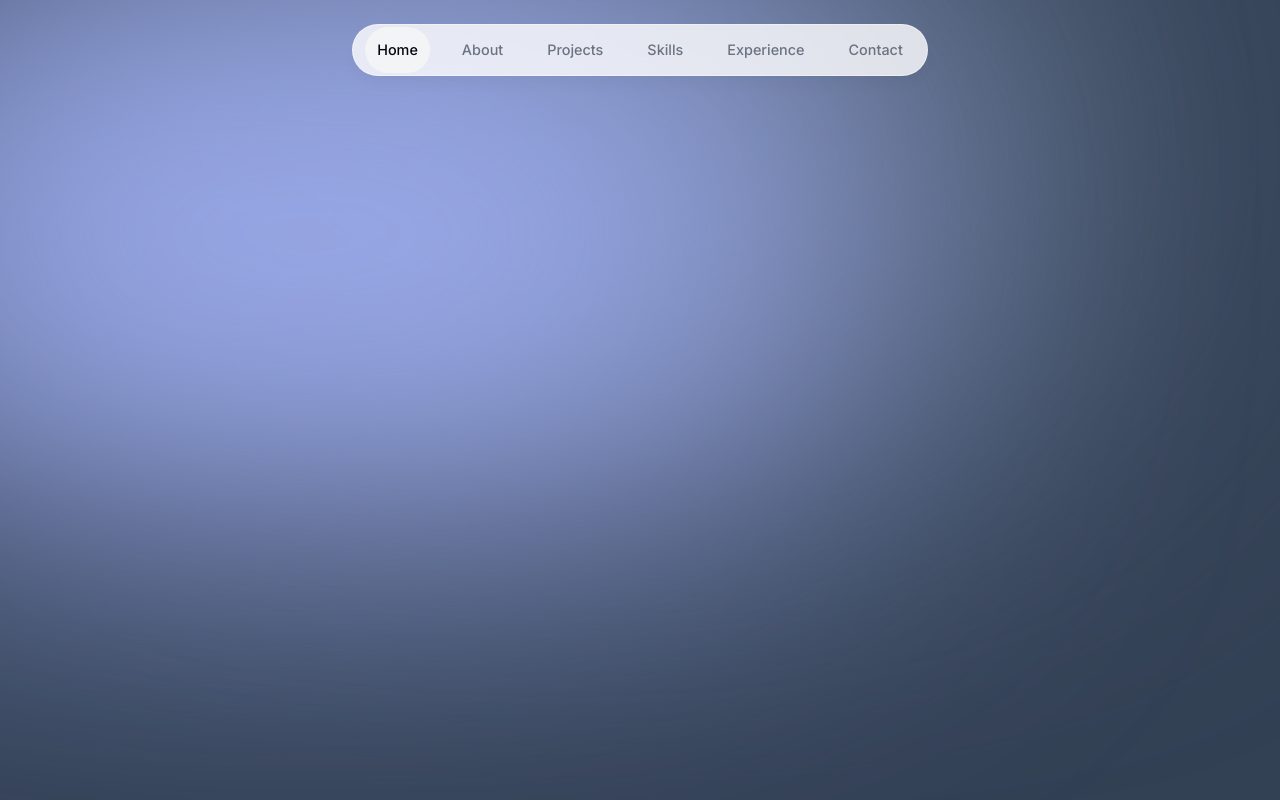
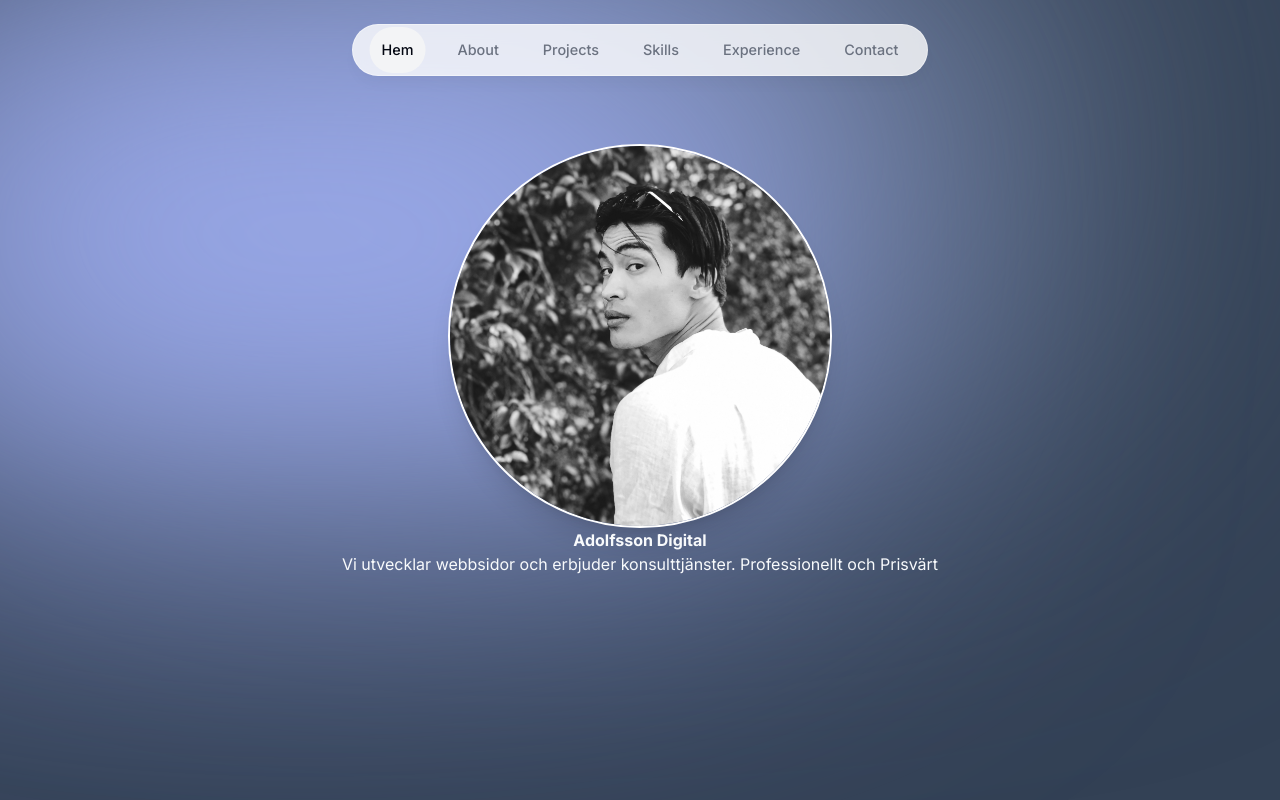
Before and after one commit to adolfssonjames/adolfssondev-app, a Next.js app: page / in a window 1280 px wide. Shown: the top 800 px of the page. Built offline with nearby package versions, Linux system fonts and the light colour scheme.

Commit message:
dummy data added, header intro initial design made

```diff
--- a/lib/data.ts
+++ b/lib/data.ts
@@ -2,13 +2,13 @@ import React from "react";
 import { CgWorkAlt } from "react-icons/cg";
 import { FaReact } from "react-icons/fa";
 import { LuGraduationCap } from "react-icons/lu";
-import corpcommentImg from "@/public/corpcomment.png";
-import rmtdevImg from "@/public/rmtdev.png";
-import wordanalyticsImg from "@/public/wordanalytics.png";
+import corpcommentImg from "../public/corpcomment.png";
+import rmtdevImg from "../public/rmtdev.png";
+import wordanalyticsImg from "../public/wordanalytics.png";
 
 export const links = [
   {
-    name: "Home",
+    name: "Hem",
     hash: "#home",
   },
   {
--- a/next.config.js
+++ b/next.config.js
@@ -1,4 +1,16 @@
 /** @type {import('next').NextConfig} */
-const nextConfig = {}
+const nextConfig = {
+  images: {
+    remotePatterns: [
+      {
+        protocol: "https",
+        hostname: "images.unsplash.com",
+      },
+    ],
+  },
+  experimental: {
+    serverActions: true,
+  },
+};
 
-module.exports = nextConfig
+module.exports = nextConfig;
--- a/src/app/layout.tsx
+++ b/src/app/layout.tsx
@@ -19,7 +19,7 @@ export default function RootLayout({
   return (
     <html lang="en">
       <body
-        className={`${inter.className} bg-slate-700 text-slate-50 relative h-[5000px]`}
+        className={`${inter.className} bg-slate-700 text-slate-50 relative h-[5000px] pt-28 sm:pt-36`}
       >
         <div className="bg-slate-500 absolute top-[-6rem] -z-10 right-[11rem] h-[31.25rem] w-[31.25rem] rounded-full blur-[10rem] sm:w-[68.75rem]"></div>
         <div className="bg-indigo-300 absolute top-[-1rem] -z-10 left-[-35rem] h-[31.25rem] w-[50rem] rounded-full blur-[10rem] sm:w-[68.75rem] md:left-[-33rem] lg:left-[-28rem] xl:left-[-15rem] 2xl:left-[-5rem]"></div>
--- a/src/app/page.tsx
+++ b/src/app/page.tsx
@@ -1,3 +1,9 @@
+import Intro from "@/components/intro";
+
 export default function Home() {
-  return <main className=""></main>;
+  return (
+    <main className="">
+      <Intro />
+    </main>
+  );
 }
--- a/src/components/header.tsx
+++ b/src/components/header.tsx
@@ -14,7 +14,7 @@ export default function Header() {
     <header className="z-[999] relative">
       <motion.div
         className="fixed top-0 left-1/2  h-[4.5rem] w-full rounded-none border border-white border-opacity-40 bg-white bg-opacity-80 shadow-lg shadow-black/[0.03] backdrop-blur-[0.5rem] sm:top-6 sm:h-[3.25rem] sm:w-[36rem] sm:rounded-full"
-        initial={{ y: 400, x: "-50%", opacity: 0 }}
+        initial={{ y: 200, x: "-50%", opacity: 0 }}
         animate={{ y: 0, x: "-50%", opacity: 1 }}
       ></motion.div>
 
--- /dev/null
+++ b/src/components/intro.tsx
@@ -0,0 +1,36 @@
+"use client";
+import Image from "next/image";
+import React from "react";
+import { motion } from "framer-motion";
+export default function Intro() {
+  return (
+    <section>
+      <div className="flex items-center justify-center">
+        <motion.div
+          initial={{ opacity: 0, scale: 0 }}
+          animate={{ opacity: 1, scale: 1 }}
+          transition={{ type: "tween", duration: 0.25 }}
+        >
+          <Image
+            src={"/jamesprofile2.jpg"}
+            alt="portrait"
+            width={500}
+            height={500}
+            quality={100}
+            priority={true}
+            className="h-96 w-96 rounded-full object-cover border-[0.15rem] border-white shadow-xl"
+          />
+        </motion.div>
+      </div>
+      <p className="flex flex-col items-center justify-center ">
+        <span>
+          <strong>Adolfsson Digital</strong>
+        </span>
+        <span>
+          Vi utvecklar webbsidor och erbjuder konsulttjänster. Professionellt
+          och Prisvärt
+        </span>
+      </p>
+    </section>
+  );
+}
--- a/src/context/active-section-context.tsx
+++ b/src/context/active-section-context.tsx
@@ -20,7 +20,7 @@ export const ActiveSectionContext =
 export default function ActiveSectionContextProvider({
   children,
 }: ActiveSectionContextProviderProps) {
-  const [activeSection, setActiveSection] = useState<SectionName>("Home");
+  const [activeSection, setActiveSection] = useState<SectionName>("Hem");
   const [timeOfLastClick, setTimeOfLastClick] = useState(0); // we need to keep track of this to disable the observer temporarily when user clicks on a link
 
   return (
```
Also changed, not shown: public/jamesprofile.JPG (added), public/jamesprofile2.JPG (added).
